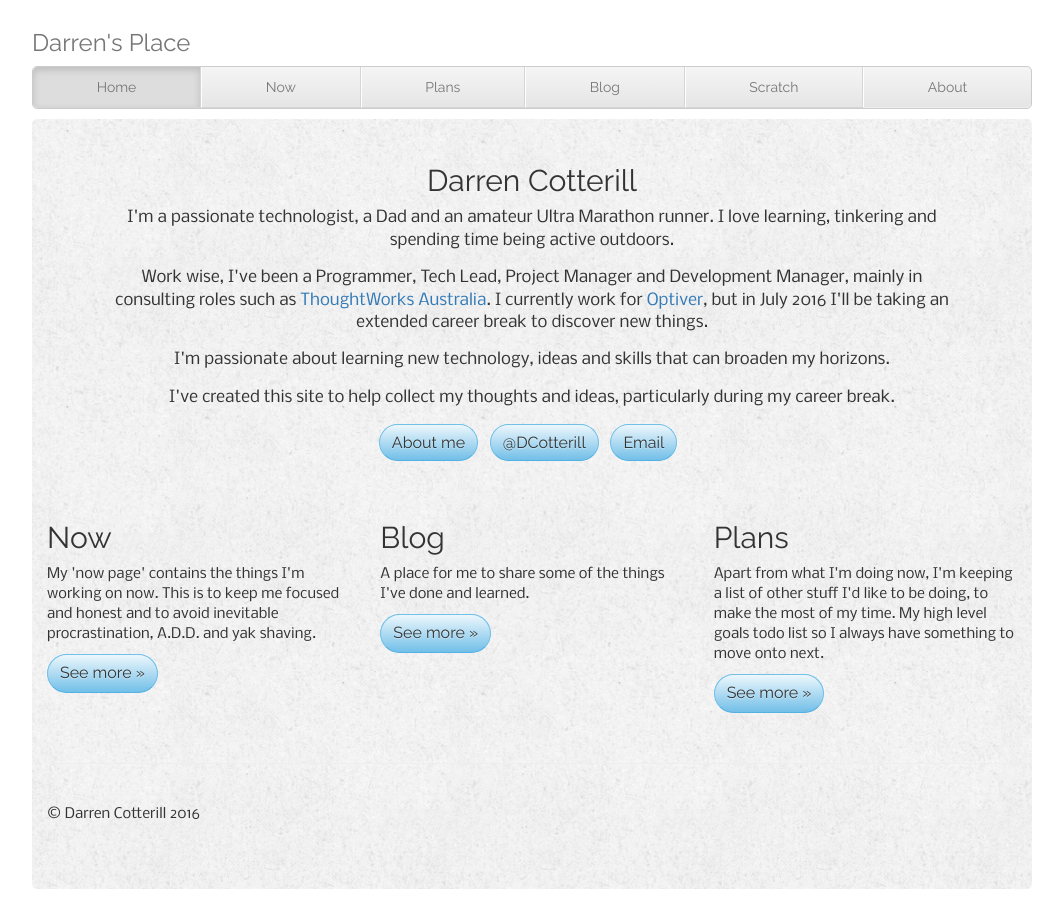
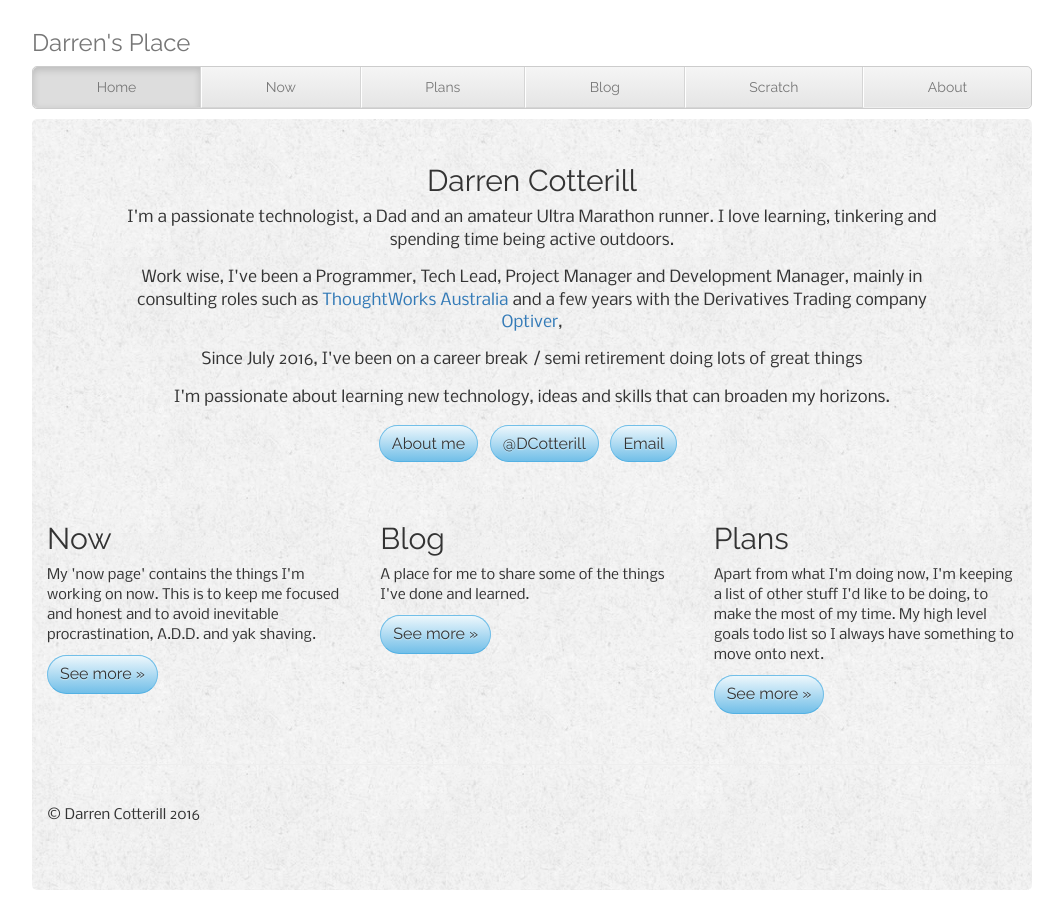
Before and after one commit to DCotterill/DCotterill.github.io, a Jekyll site: the page built from index.html, in a window 1280 px wide. Shown: the whole page, without its empty margins (108-1171 px from the left). Built offline with Jekyll 4.4.1, drawn with Linux system fonts in a browser that asks for light colours; nearby versions of some CDN libraries; some web fonts are replaced.

Commit message:
Update index.html

```diff
--- a/index.html
+++ b/index.html
@@ -9,10 +9,11 @@ published: true
     <h2>Darren Cotterill</h2>
     <p class="lead"> I'm a passionate technologist, a Dad and an amateur Ultra Marathon runner. I love learning, tinkering and spending time being active outdoors.</p>
 
-    <p class="lead"> Work wise, I've been a Programmer, Tech Lead, Project Manager and Development Manager, mainly in consulting roles such as <a href="http://www.thoughtworks.com">ThoughtWorks Australia</a>.
-  I currently work for <a href="http://www.optiver.com.au">Optiver</a>, but in July 2016 I'll be taking an extended career break to discover new things. </p>
+    <p class="lead"> Work wise, I've been a Programmer, Tech Lead, Project Manager and Development Manager, mainly in consulting roles such as <a href="http://www.thoughtworks.com">ThoughtWorks Australia</a> and a few years with the Derivatives Trading company <a href="http://www.optiver.com.au">Optiver</a>, </p>
+
+    <p> Since July 2016, I've been on a career break / semi retirement doing lots of great things </p>
     <p class="lead"> I'm passionate about learning new technology, ideas and skills that can broaden my horizons. </p>
-    <p class="lead"> I've created this site to help collect my thoughts and ideas, particularly during my career break.</p>
+    <p class="lead"></p>
     <a class="btn btn-lg btn-success" href="/about">About me</a>&nbsp;&nbsp;
     <a class="btn btn-lg btn-success" href="http://www.twitter.com/dcotterill" role="button">@DCotterill</a>&nbsp;&nbsp;
     <a class="btn btn-lg btn-success" href="mailto:darren.cotterill@gmail.com" role="button">Email</a>&nbsp;&nbsp;
```
